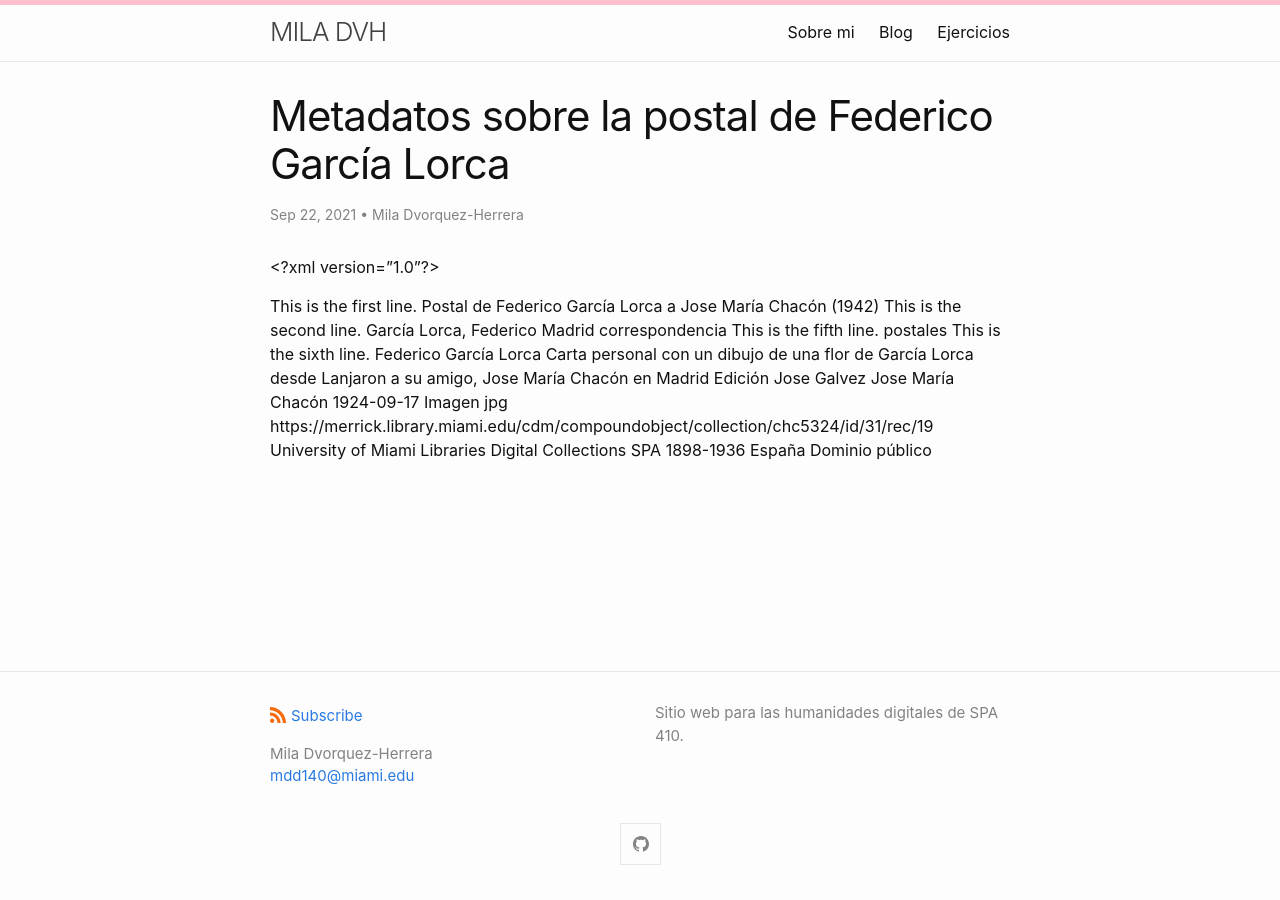
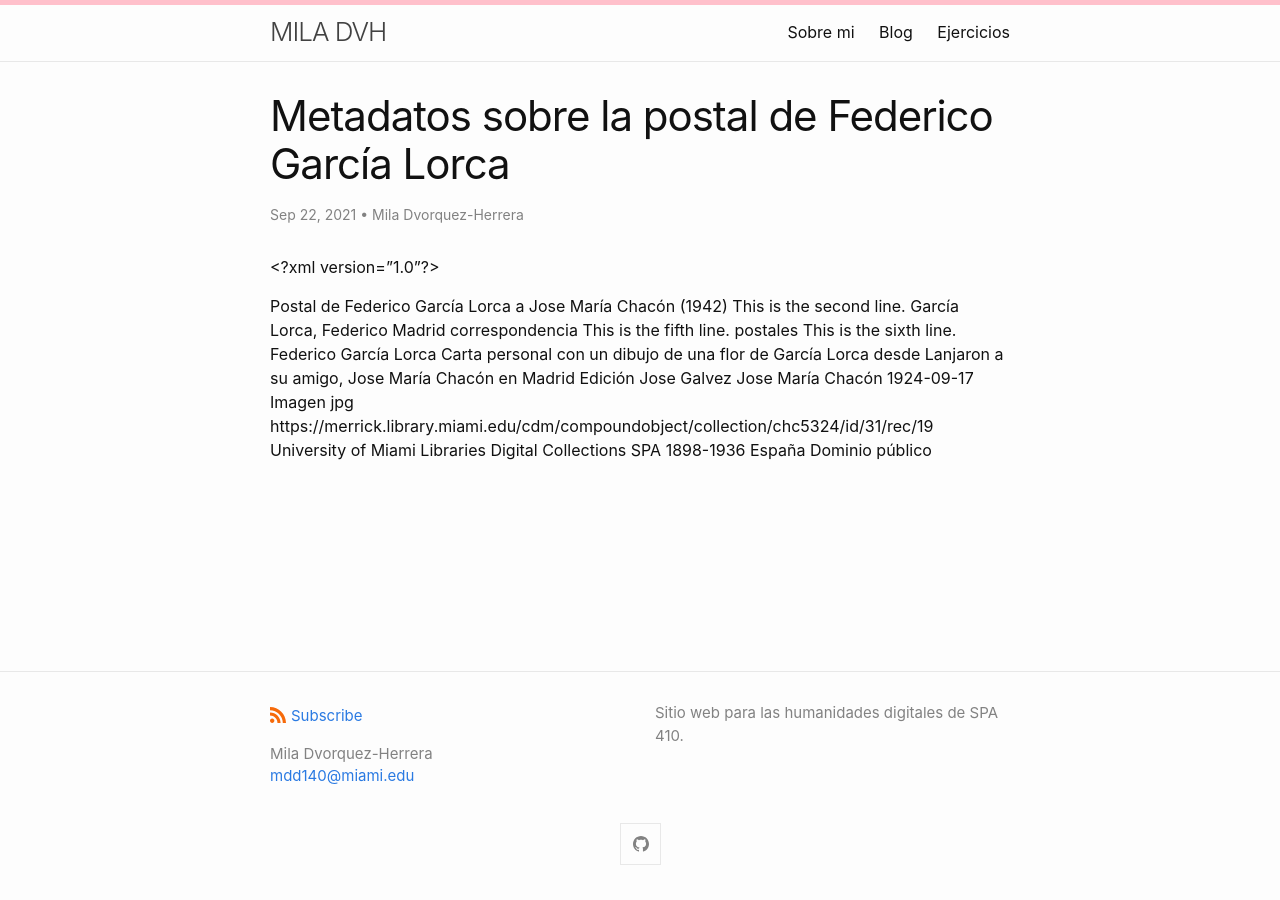
Before and after one commit to miladvh/miladvh.github.io, a Jekyll site: the page built from _posts/2021-09-22-metadatos.md, in a window 1280 px wide. Built offline with Jekyll 4.4.1, drawn with Linux system fonts in a browser that asks for light colours.

Commit message:
Update 2021-09-22-metadatos.md

```diff
--- a/_posts/2021-09-22-metadatos.md
+++ b/_posts/2021-09-22-metadatos.md
@@ -8,7 +8,6 @@ author: Mila Dvorquez-Herrera
 <metadata
     xmlns:dc="http://purl.org/dc/elements/1.1/">
 
-This is the first line.
     <dc:title>
         Postal de Federico García Lorca a Jose María Chacón (1942)
     </dc:title>
```
